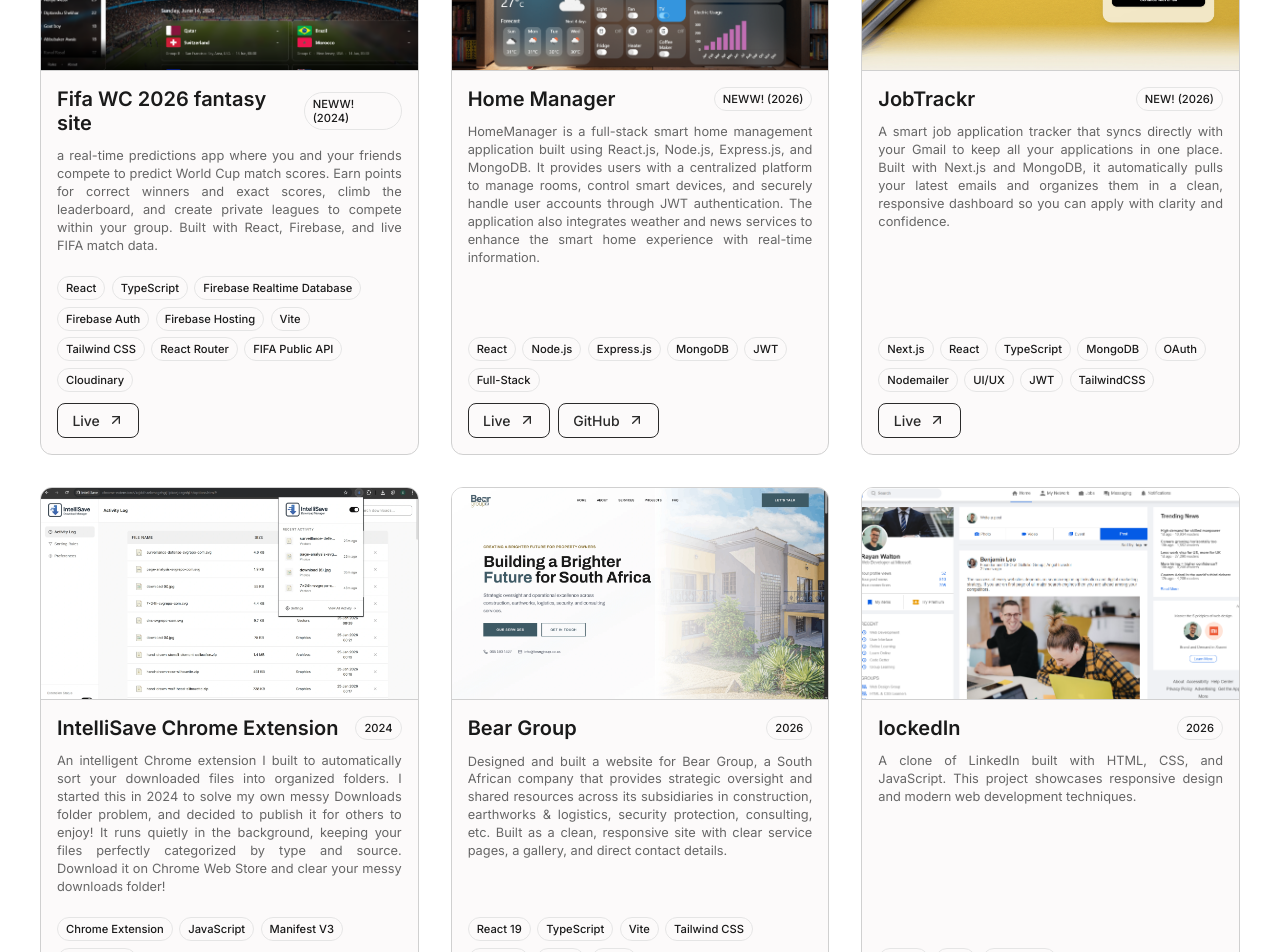
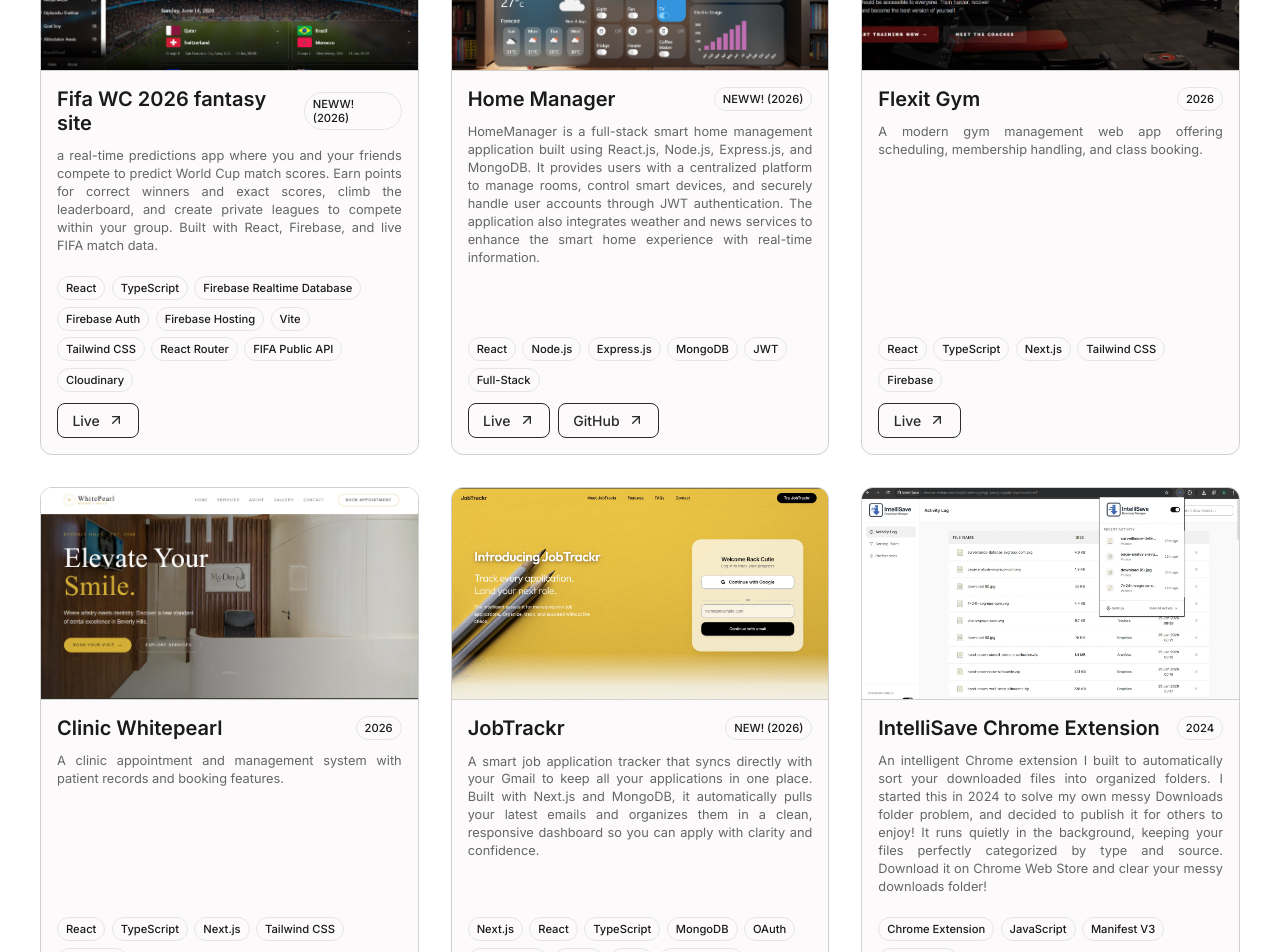
Before and after one commit to farhan1852413/Portfolio, a Next.js app: page / in a window 1280 px wide. Shown: the part 3460-4412 px from the top of the page. Built offline with nearby package versions, Linux system fonts and the light colour scheme.

Commit message:
new projects

```diff
--- a/src/components/ProjectsSection.tsx
+++ b/src/components/ProjectsSection.tsx
@@ -31,7 +31,7 @@
         category: 'personal' as ProjectCategory,
         screenshot: '/images/fifawc2026.webp',
         demoUrl: 'https://fifa-wc-2026-six.vercel.app',
-        year: 'NEWW! (2024)',
+        year: 'NEWW! (2026)',
     },
     {
         id: 12,
@@ -43,6 +43,28 @@
         demoUrl: 'https://home-manager-pi.vercel.app/',
         githubUrl: 'https://github.com/farhan1852413/HomeManager',
         year: 'NEWW! (2026)',
+    },
+    {
+        id: 15,
+        title: 'Flexit Gym',
+        description: 'A modern gym management web app offering scheduling, membership handling, and class booking.',
+        tech: ['React', 'TypeScript', 'Next.js', 'Tailwind CSS', 'Firebase'],
+        category: 'client' as ProjectCategory,
+        screenshot: '/images/flexitgym.webp',
+        demoUrl: 'https://flexit-gym.vercel.app/',
+        year: '2026',
+        clientOrder: 1,
+    },
+    {
+        id: 16,
+        title: 'Clinic Whitepearl',
+        description: 'A clinic appointment and management system with patient records and booking features.',
+        tech: ['React', 'TypeScript', 'Next.js', 'Tailwind CSS', 'MongoDB'],
+        category: 'client' as ProjectCategory,
+        screenshot: '/images/clinic.webp',
+        demoUrl: 'https://clinic-lake-eta.vercel.app/',
+        year: '2026',
+        clientOrder: 2,
     },
     {
         id: 8,
@@ -65,18 +87,6 @@
         demoUrl: 'https://xabisomemani.github.io/IntelliSave/index.html',
         chromeUrl: 'https://chromewebstore.google.com/detail/intellisave/knemlapnohmfinjfondkjhdnoahfafko',
         year: '2024',
-    },
-    {
-        id: 10,
-        title: 'Bear Group',
-        description:
-            'Designed and built a website for Bear Group, a South African company that provides strategic oversight and shared resources across its subsidiaries in construction, earthworks & logistics, security protection, consulting, etc. Built as a clean, responsive site with clear service pages, a gallery, and direct contact details.',
-        tech: ['React 19', 'TypeScript', 'Vite', 'Tailwind CSS', 'Radix UI', 'GSAP', 'Lenis'],
-        category: 'client' as ProjectCategory,
-        screenshot: '/images/beargroup.webp',
-        demoUrl: 'https://beargroup.vercel.app/',
-        year: '2026',
-        clientOrder: 10,
     },
     {
         id: 13,
```
Also changed, not shown: public/images/clinic.webp (added), public/images/flexitgym.webp (added).
